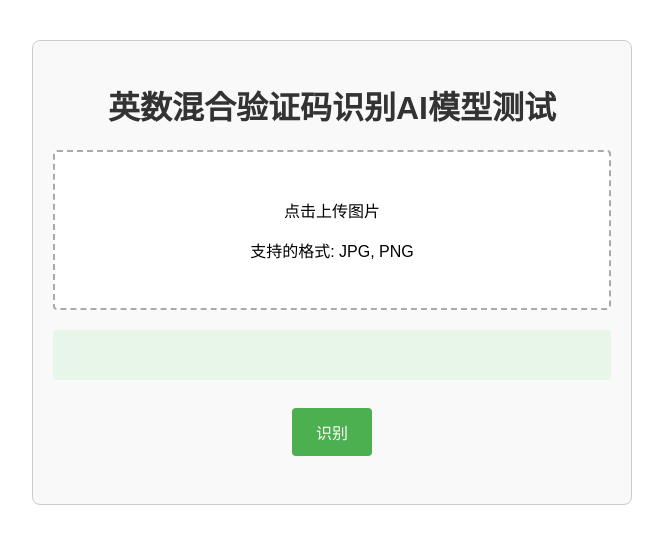
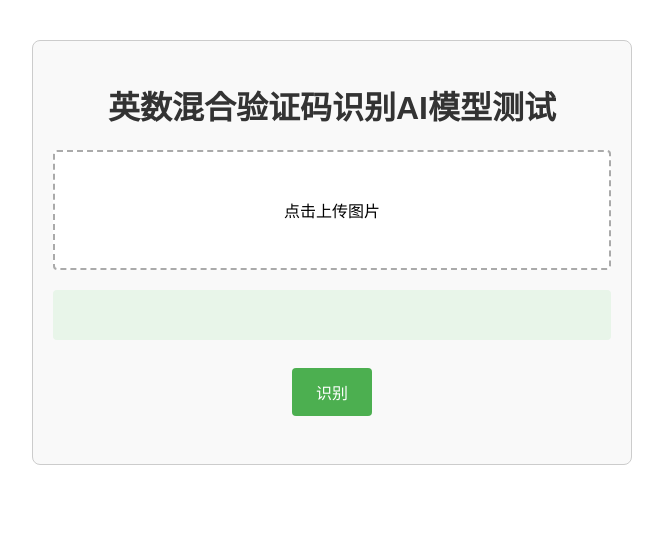
Before and after one commit to chank616/naive-api, a Python web app: template template/captcha.html in a window 1280 px wide. Shown: the top 544 px of the page, without its empty margins (308-971 px from the left). Run offline with Jinja, Linux system fonts and the light colour scheme; the template is opened without the code that fills it, so the values that code supplies are empty.

```diff
--- a/template/captcha.html
+++ b/template/captcha.html
@@ -58,7 +58,6 @@
             <input type="file" id="imageFile" accept="image/*" class="hidden">
             <div class="upload-box" onclick="document.getElementById('imageFile').click()">
                 <p>点击上传图片</p>
-                <p>支持的格式: JPG, PNG</p>
             </div>
             <img id="preview" alt="预览图">
             <div id="result"></div>
```
